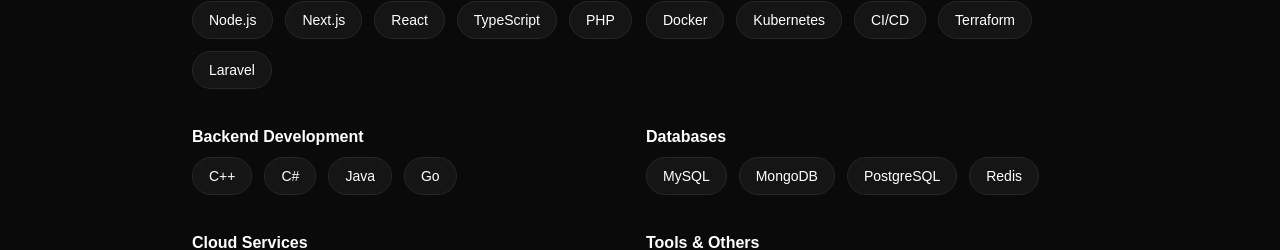
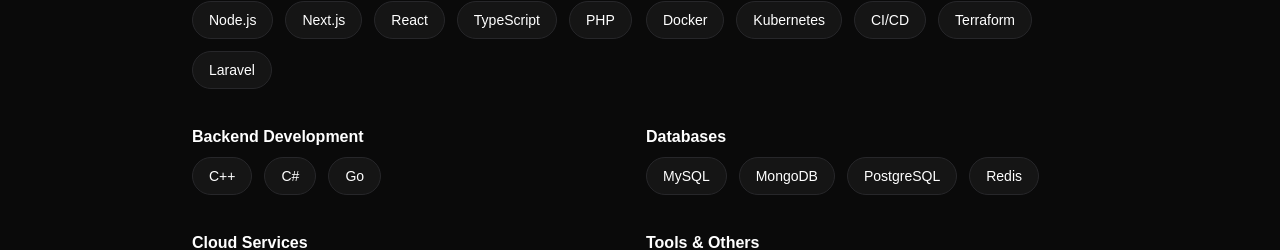
Before and after one commit to hasirciogluhq/hasirciogli.com-portfollio, a Next.js app: page / in a window 1280 px wide. Shown: the part 1189-1439 px from the top of the page. Built offline with nearby package versions, Linux system fonts and the light colour scheme.

Commit message:
java removed

```diff
--- a/src/app/page.tsx
+++ b/src/app/page.tsx
@@ -150,7 +150,7 @@
               <div className="flex flex-wrap gap-3">
                 <SkillBadge>C++</SkillBadge>
                 <SkillBadge>C#</SkillBadge>
-                <SkillBadge>Java</SkillBadge>
+                {/* <SkillBadge>Java</SkillBadge> */}
                 <SkillBadge>Go</SkillBadge>
               </div>
             </div>
```
